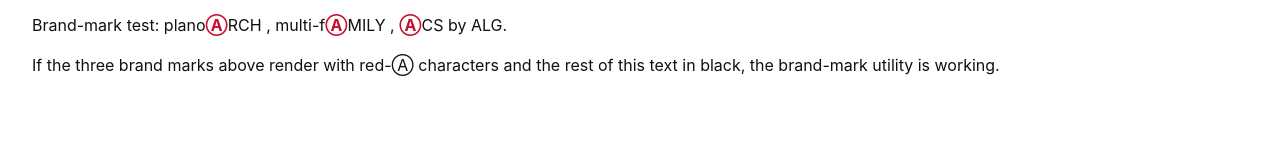
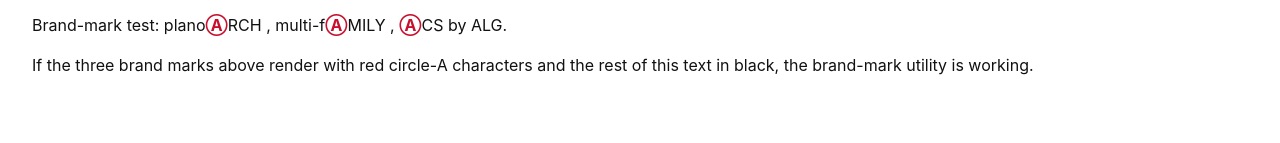
Before and after one commit to jamesalg/alg-website, an Astro site: page / in a window 1280 px wide. Shown: the part 335-478 px from the top of the page. Built offline with nearby package versions, Linux system fonts and the light colour scheme; Astro itself is replaced by a stand-in of ours.

Commit message:
v2.0.6 — Remove naked Ⓐ from placeholder homepage description

```diff
--- a/src/pages/index.astro
+++ b/src/pages/index.astro
@@ -26,7 +26,7 @@ import BrandMark from '../components/BrandMark.astro';
         <BrandMark prefix="" suffix="CS" /> by ALG.
       </p>
       <p>
-        If the three brand marks above render with red-Ⓐ characters and the
+        If the three brand marks above render with red circle-A characters and the
         rest of this text in black, the brand-mark utility is working.
       </p>
     </div>
```
